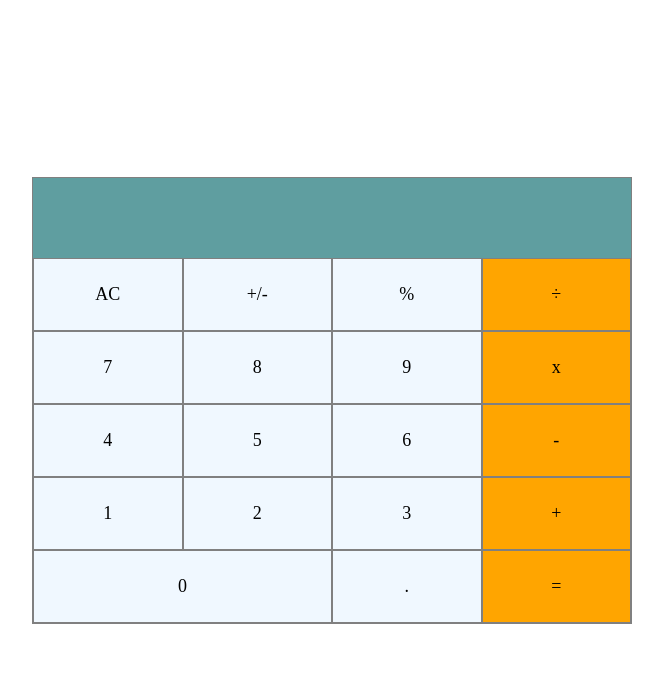
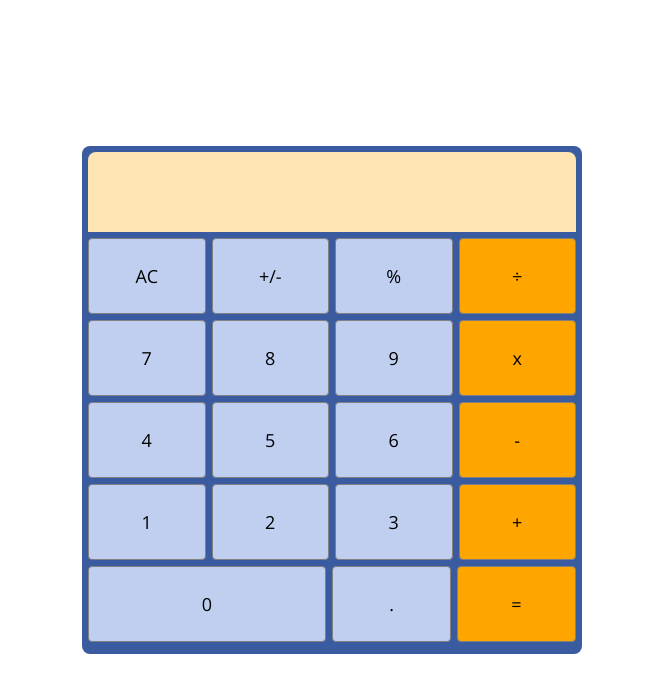
Before and after one commit to dodoburner/math-magicians, a React (Create React App) app: page / in a window 1280 px wide. Shown: the top 692 px of the page, without its empty margins (308-971 px from the left). Built offline with nearby package versions, Linux system fonts and the light colour scheme.

Commit message:
update styling for the calculator

```diff
--- a/public/index.html
+++ b/public/index.html
@@ -24,6 +24,9 @@
       work correctly both with client-side routing and a non-root public URL.
       Learn how to configure a non-root public URL by running `npm run build`.
     -->
+    <link rel="preconnect" href="https://fonts.googleapis.com">
+    <link rel="preconnect" href="https://fonts.gstatic.com" crossorigin>
+    <link href="https://fonts.googleapis.com/css2?family=Open+Sans:ital,wght@0,300;0,400;0,500;0,600;0,700;1,300;1,400;1,500;1,600&family=Rubik:wght@400;500;700&display=swap" rel="stylesheet">
     <title>React App</title>
   </head>
   <body>
--- a/src/components/CalculatorHooks.js
+++ b/src/components/CalculatorHooks.js
@@ -13,7 +13,6 @@
   function updateDataObj(event) {
     const value = event.target.textContent;
     setDataObj((prevDataObj) => calculate(prevDataObj, value));
-    console.log(dataObj);
   }
 
   function updateScreen() {
--- a/src/styles/calculator.css
+++ b/src/styles/calculator.css
@@ -7,6 +7,7 @@
   display: flex;
   align-items: center;
   justify-content: center;
+  font-family: 'Open Sans', sans-serif;
 }
 
 * {
@@ -24,26 +25,33 @@
 }
 
 #calculator {
-  width: 600px;
-  border: 1px solid gray;
+  width: 500px;
+  border-radius: 8px;
+  background-color: #3A5BA0;
+  padding: 6px;
 }
 
 .screen {
-  background-color: cadetblue;
+  background-color: #FFE5B4;
   height: 80px;
   display: flex;
   align-items: center;
   justify-content: flex-end;
   font-size: 28px;
   padding-right: 10px;
-  color: white;
+  color: #1F4690;
   text-align: end;
+  border-top-left-radius: 8px;
+  border-top-right-radius: 8px;
+  margin-bottom: 6px;
 }
 
 .row {
   display: grid;
   grid-template-columns: repeat(4, 1fr);
   grid-auto-rows: auto;
+  column-gap: 6px;
+  margin-bottom: 6px;
 }
 
 .button {
@@ -51,10 +59,11 @@
   display: flex;
   align-items: center;
   justify-content: center;
-  background-color: aliceblue;
+  background-color: #c0cff0;
   cursor: pointer;
   border: 1px solid gray;
   font-size: 18px;
+  border-radius: 4px;
 }
 
 .button:active {
@@ -63,11 +72,11 @@
 }
 
 .row .button:last-child {
-  background-color: orange;
+  background-color: #FFA500;
 }
 
 .row .button:last-child:active {
-  background-color: rgb(223, 149, 12);
+  background-color: #fdd281;
 }
 
 .row:nth-last-of-type(1) {
```
